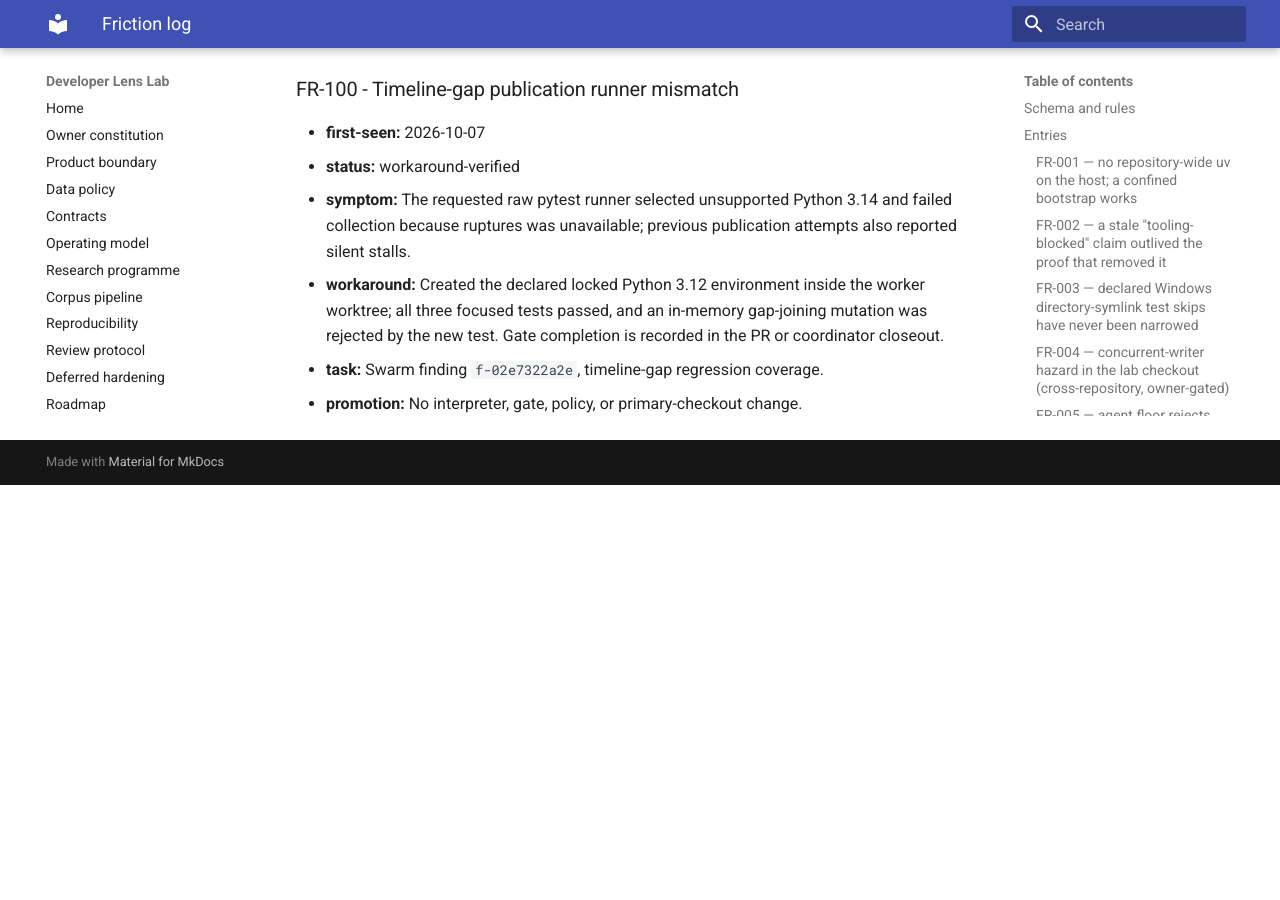
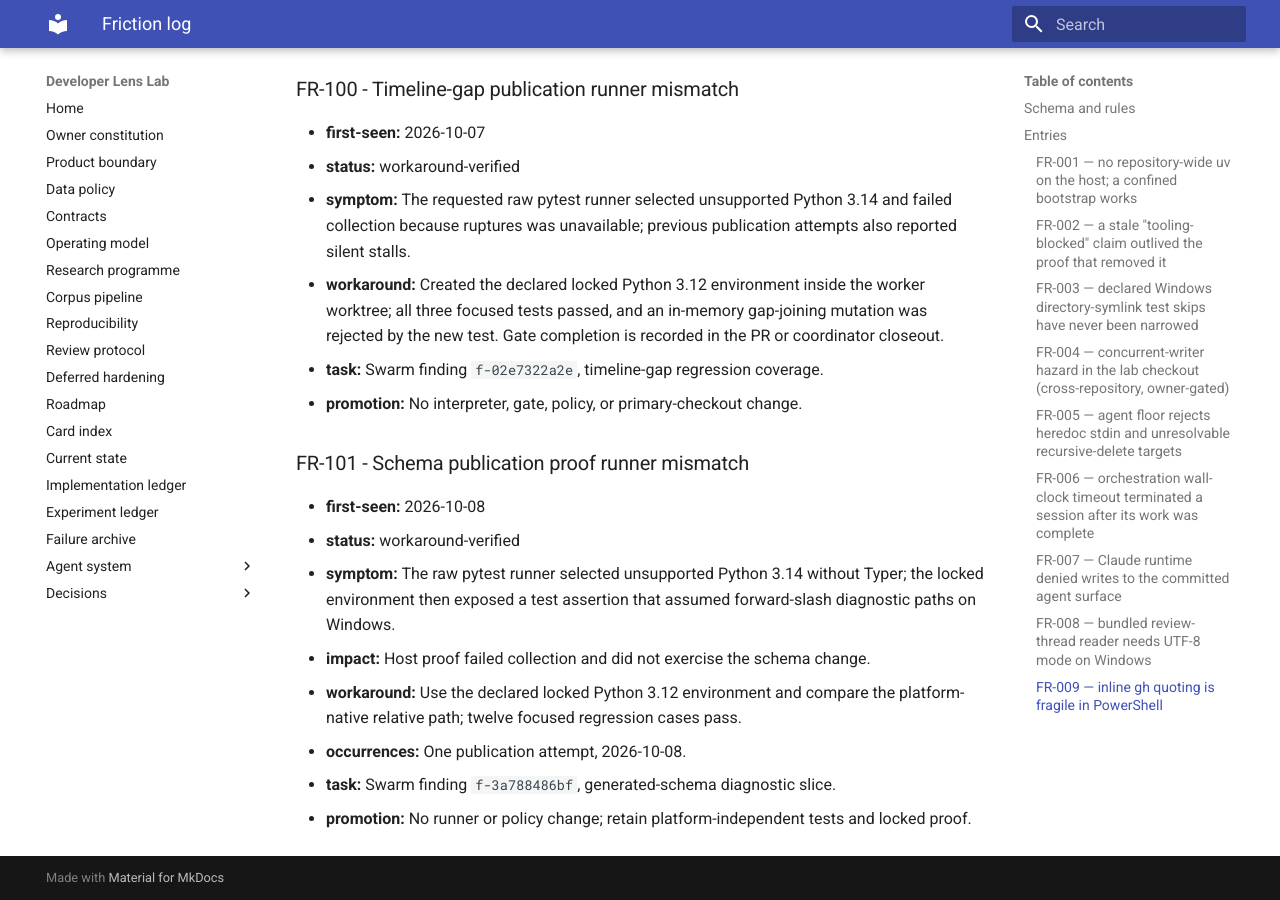
Before and after one commit to Chris0Jeky/developer-lens-lab, an MkDocs documentation site: the page built from docs/agent-system/FRICTION_LOG.md, in a window 1280 px wide and 900 px high, scrolled down 81335 px. Built offline with MkDocs 1.6.1 and Material for MkDocs 9.7.7, drawn with Linux system fonts in a browser that asks for light colours; before the commit the page ends 81820 px from its top, so only the background shows below that.

```diff
--- a/docs/agent-system/FRICTION_LOG.md
+++ b/docs/agent-system/FRICTION_LOG.md
@@ -2849,3 +2849,16 @@ retry, content inspection, or deletion was attempted.
 - **workaround:** Created the declared locked Python 3.12 environment inside the worker worktree; all three focused tests passed, and an in-memory gap-joining mutation was rejected by the new test. Gate completion is recorded in the PR or coordinator closeout.
 - **task:** Swarm finding `f-02e7322a2e`, timeline-gap regression coverage.
 - **promotion:** No interpreter, gate, policy, or primary-checkout change.
+
+### FR-101 - Schema publication proof runner mismatch
+
+- **first-seen:** 2026-10-08
+- **status:** workaround-verified
+- **symptom:** The raw pytest runner selected unsupported Python 3.14 without Typer; the locked
+  environment then exposed a test assertion that assumed forward-slash diagnostic paths on Windows.
+- **impact:** Host proof failed collection and did not exercise the schema change.
+- **workaround:** Use the declared locked Python 3.12 environment and compare the platform-native
+  relative path; twelve focused regression cases pass.
+- **occurrences:** One publication attempt, 2026-10-08.
+- **task:** Swarm finding `f-3a788486bf`, generated-schema diagnostic slice.
+- **promotion:** No runner or policy change; retain platform-independent tests and locked proof.
```
Also changed, not shown: docs/IMPLEMENTATION_LEDGER.md (+9 -0 lines), 3 other files.
